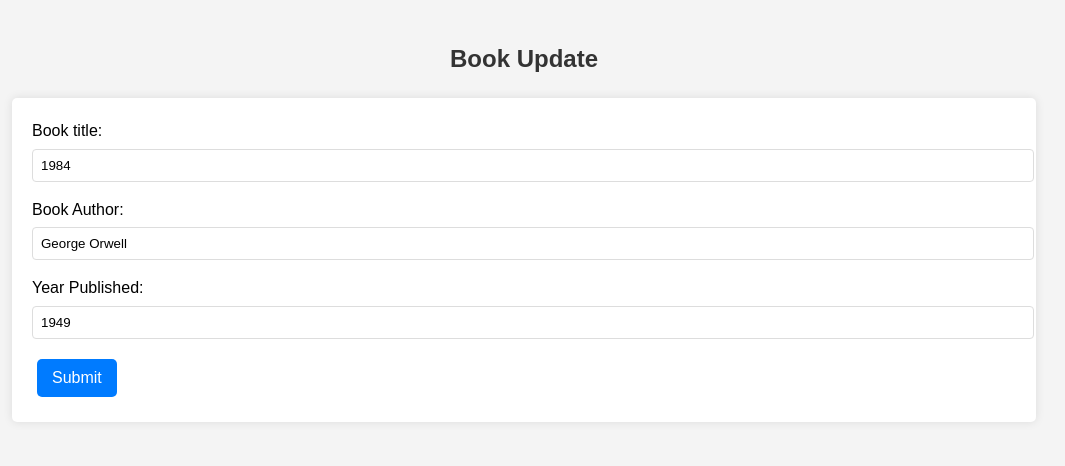
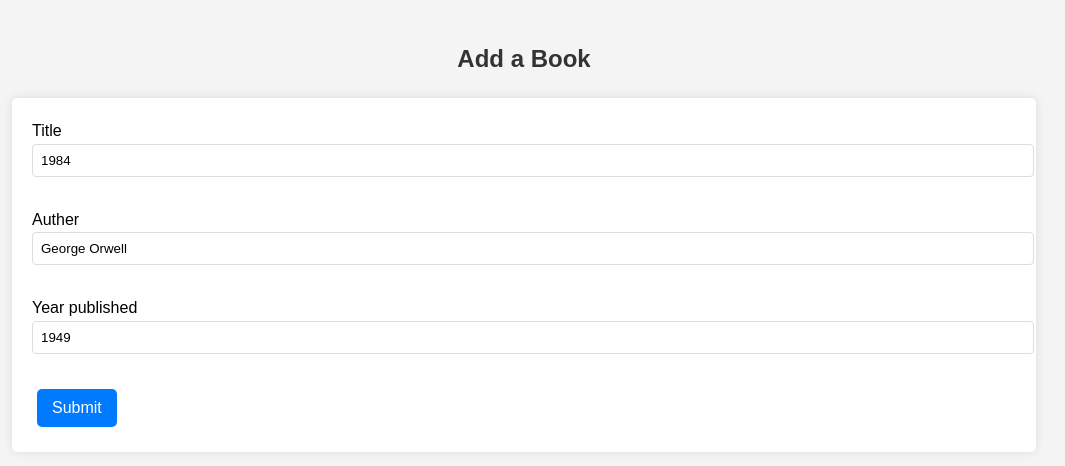
Before and after one commit to indieka900/book-management-system-, a Django app: page /update_book/6/ in a window 1280 px wide. Shown: the top 466 px of the page, without its empty margins (116-1181 px from the left). Run offline with Django 5.2, Linux system fonts and the light colour scheme; data comes from the database, SQL or seed files in the repository; both versions use the stored data as it was after the commit.

Commit message:
adding forms

```diff
--- /dev/null
+++ b/crud_app/forms.py
@@ -0,0 +1,18 @@
+from django import forms
+from .models import Book
+
+class BookForm(forms.ModelForm):
+    class Meta:
+        model = Book
+        fields = ['title', 'auther', 'year_published']
+        widgets = {
+            'title': forms.TextInput(attrs={'class': 'form-group'}),
+            'auther': forms.TextInput(attrs={'class': 'form-group'}),
+            'year_published': forms.NumberInput(attrs={'class': 'form-group'}),
+        }
+
+    def clean_year_published(self):
+        year = self.cleaned_data['year_published']
+        if year < 0 or year > 9999:
+            raise forms.ValidationError("Please enter a valid year (0-9999)")
+        return year
--- a/crud_app/static/css/styles.css
+++ b/crud_app/static/css/styles.css
@@ -102,10 +102,21 @@ body {
 }
 
 .search-input {
-    padding: 8px;
-    border: 1px solid #ddd;
+    width: 100%;
+    max-width: 400px;
+    padding: 10px;
+    font-size: 16px;
+    border: 1px solid #ced4da;
     border-radius: 4px;
-    width: 200px;
+    background-color: #f8f9fa;
+    margin-bottom: 20px;
+    transition: border-color 0.3s ease, box-shadow 0.3s ease;
+}
+
+.search-input:focus {
+    border-color: #007bff;
+    box-shadow: 0 0 5px rgba(0, 123, 255, 0.5);
+    outline: none;
 }
 
 /* Responsive design */
--- /dev/null
+++ b/crud_app/templates/book.html
@@ -0,0 +1,39 @@
+{% load static %}
+<!DOCTYPE html>
+<html lang="en">
+  <head>
+    <meta charset="UTF-8" />
+    <meta name="viewport" content="width=device-width, initial-scale=1.0" />
+    <title>Add Book</title>
+    <link rel="stylesheet" href="{% static 'css/styles.css' %}">
+  </head>
+  <body>
+    <div class="container">
+      <h2 class="page-title">Add a Book</h2>
+      <!-- <form method="post">
+        {% csrf_token %}
+        {{ form.as_p }}
+        <button type="submit" class="btn btn-primary">Submit</button>
+      </form> -->
+      <form action="" method="post" class="book-form">
+        {% csrf_token %}
+        <div class="form-group">
+          {{ form.title.label }}
+          {{ form.title }}
+          <!-- <input type="text" id="title" name="title" placeholder="Book title" required /> -->
+        </div>
+        <div class="form-group">
+          {{ form.auther.label }}
+          {{ form.auther }}
+          <!-- <input type="text" id="auther" name="auther" placeholder="Author's name" required /> -->
+        </div>
+        <div class="form-group">
+          {{ form.year_published.label }}
+          {{ form.year_published }}
+          <!-- <input type="text" id="year_published" name="year_published" placeholder="Year published" required /> -->
+        </div>
+        <button type="submit" class="btn btn-primary">Submit</button>
+      </form>
+    </div>
+  </body>
+</html>
--- a/crud_app/views.py
+++ b/crud_app/views.py
@@ -1,5 +1,34 @@
 from django.shortcuts import get_object_or_404, render, redirect
+from crud_app.forms import BookForm
 from crud_app.models import Book
+
+def generate_dummy_books():
+    dummy_books = [
+        {"title": "To Kill a Mockingbird", "author": "Harper Lee", "year_published": 1960},
+        {"title": "1984", "author": "George Orwell", "year_published": 1949},
+        {"title": "The Great Gatsby", "author": "F. Scott Fitzgerald", "year_published": 1925},
+        {"title": "Pride and Prejudice", "author": "Jane Austen", "year_published": 1813},
+        {"title": "The Catcher in the Rye", "author": "J.D. Salinger", "year_published": 1951},
+        {"title": "The Hobbit", "author": "J.R.R. Tolkien", "year_published": 1937},
+        {"title": "Harry Potter and the Philosopher's Stone", "author": "J.K. Rowling", "year_published": 1997},
+        {"title": "The Hunger Games", "author": "Suzanne Collins", "year_published": 2008},
+        {"title": "The Da Vinci Code", "author": "Dan Brown", "year_published": 2003},
+        {"title": "The Alchemist", "author": "Paulo Coelho", "year_published": 1988},
+        {"title": "The Girl with the Dragon Tattoo", "author": "Stieg Larsson", "year_published": 2005},
+        {"title": "The Hitchhiker's Guide to the Galaxy", "author": "Douglas Adams", "year_published": 1979},
+    ]
+
+    for book_data in dummy_books:
+        book = Book(
+            title=book_data['title'],
+            auther=book_data['author'],  # Note: 'auther' is misspelled as in your original code
+            year_published=book_data['year_published'],
+            # date_created=timezone.now()
+        )
+        book.save()
+        print(f"Created book: {book.title}")
+
+    print(f"Created {len(dummy_books)} dummy books.")
 
 def home(request):
     books =Book.objects.all()
@@ -11,35 +40,27 @@ def home(request):
 
 def add_book(request):
     if request.method == 'POST':
-        title = request.POST.get('title')
-        auther = request.POST.get('auther')
-        year_published = request.POST.get('year_published')
-        Book.objects.create(
-            title=title,
-            auther = auther,
-            year_published =year_published
-        )
-        return redirect('/')
-    return render(request,"add_book.html")
+        form = BookForm(request.POST)
+        if form.is_valid():
+            form.save()
+            return redirect('/')
+    else:
+        form = BookForm()
+    return render(request, "book.html", {'form': form})
+
 def update_book(request, id):
     book = get_object_or_404(Book, pk=id)
-
     if request.method == 'POST':
-        title = request.POST.get('title')
-        auther = request.POST.get('auther')
-        year_published = request.POST.get('year_published')
-
-        book.title = title
-        book.auther = auther
-        book.year_published = year_published
-        book.save()
-
-        return redirect('/')
-
-    return render(request, "update_book.html", {'book': book})
+        form = BookForm(request.POST, instance=book)
+        if form.is_valid():
+            form.save()
+            return redirect('/')
+    else:
+        form = BookForm(instance=book)
+    return render(request, "book.html", {'form': form})
 
 
 def delete_book(request, id):
-    book = Book.objects.get(pk=id)
+    book = get_object_or_404(Book, pk=id)
     book.delete()
     return redirect('/')
```
Also changed, not shown: crud_app/templates/add_book.html (deleted, +0 -31 lines), db.sqlite3.
